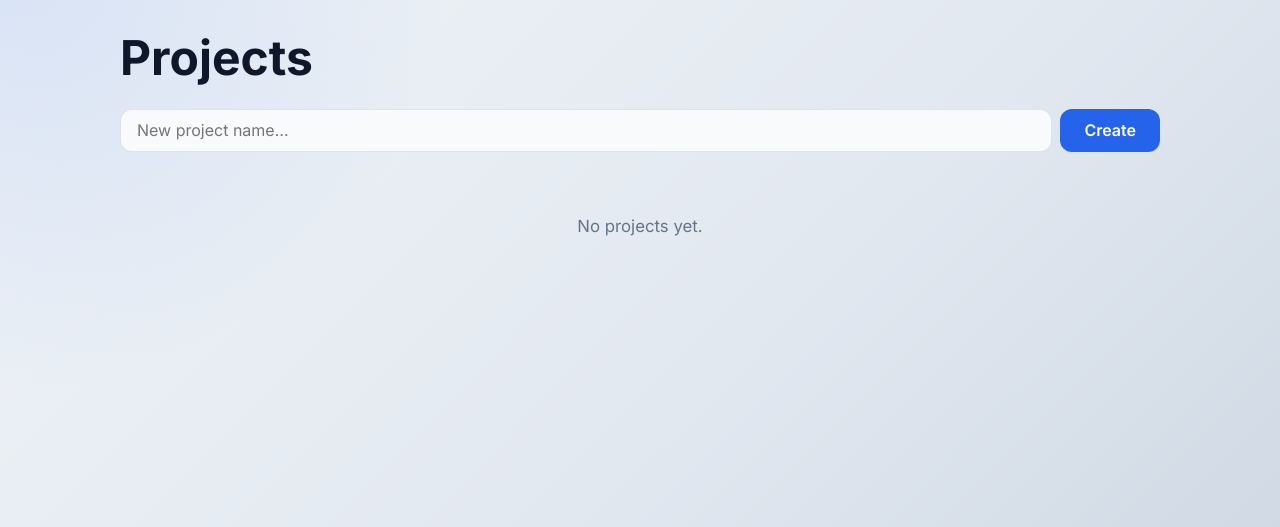
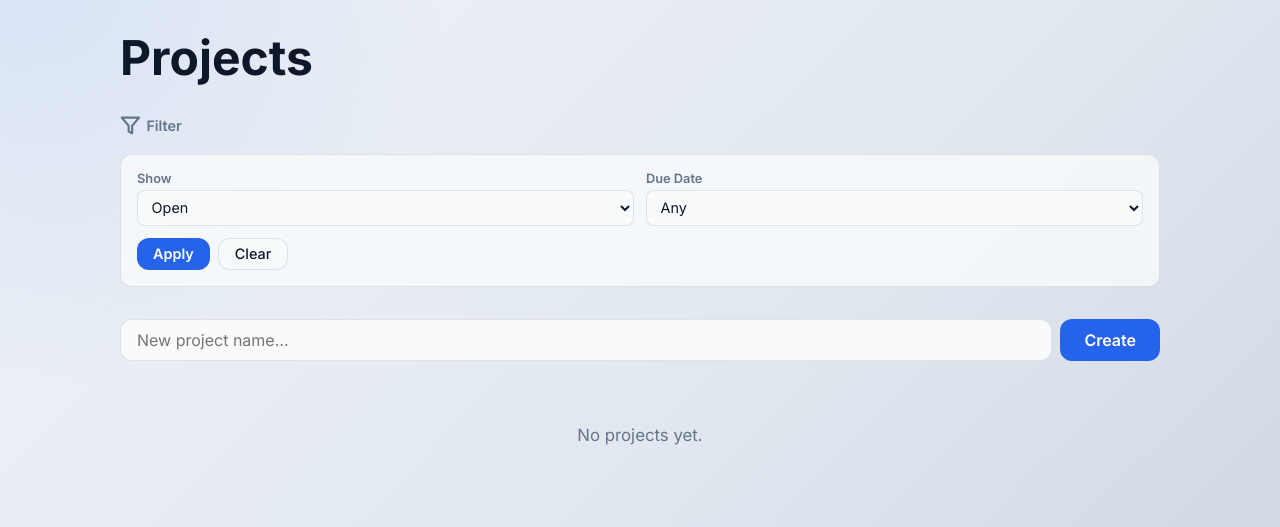
Before and after one commit to ni/GTD-TODOs, a Python web app: template app/templates/projects_list.html in a window 1280 px wide. Shown: the part 57-584 px from the top of the page. Run offline with Jinja, Linux system fonts and the light colour scheme; the template is opened without the code that fills it, so the values that code supplies are empty.

Commit message:
feat: add collapsible filter bar to Projects and All Tasks pages (#27)
* feat: add collapsible filter bar to Projects and All Tasks pages

- Add Show (Open/All) and Due Date filters to the Projects page,
  defaulting to open-only so completed projects are hidden by default
- Completed projects sort after open ones when showing all
- Wrap filter controls on both Projects and All Tasks pages in a
  collapsible <details> disclosure with a funnel icon
- Filter disclosure stays open after Apply when non-default filters
  are active, collapses on Clear
- Done tasks sort to the bottom on All Tasks when "All" status is selected
- Add tests for project filtering by completion status and due date

* ci: split CI into parallel jobs

Break the single validate job into four independent jobs (lint,
typecheck, test, docker) so they run concurrently.

---------

Co-authored-by: Taylor Riché <taylor.riche@emerson.com>

```diff
--- a/app/services/project_service.py
+++ b/app/services/project_service.py
@@ -41,12 +41,17 @@ def list_projects(
     *,
     include_archived: bool = False,
     include_completed: bool = False,
+    has_due_date: bool | None = None,
 ) -> list[Project]:
     stmt = select(Project)
     if not include_archived:
         stmt = stmt.where(Project.archived_at.is_(None))  # type: ignore[union-attr]
     if not include_completed:
         stmt = stmt.where(Project.completed_at.is_(None))  # type: ignore[union-attr]
+    if has_due_date is True:
+        stmt = stmt.where(Project.due_date.is_not(None))  # type: ignore[union-attr]
+    elif has_due_date is False:
+        stmt = stmt.where(Project.due_date.is_(None))  # type: ignore[union-attr]
     stmt = stmt.order_by(Project.name)
     return session.exec(stmt).all()  # type: ignore[return-value]
 
--- a/app/static/app.css
+++ b/app/static/app.css
@@ -625,6 +625,43 @@ h1 {
   background: rgba(15, 23, 42, 0.04);
 }
 
+/* --- Filter disclosure (collapsible filter bar) --- */
+
+.filter-disclosure {
+  margin-bottom: 2rem;
+}
+
+.filter-disclosure summary {
+  cursor: pointer;
+  color: var(--muted);
+  padding: 0.4rem 0;
+  user-select: none;
+  list-style: none;
+  display: inline-flex;
+  align-items: center;
+  gap: 0.35rem;
+  font-size: 0.9rem;
+  font-weight: 600;
+}
+
+.filter-disclosure summary::-webkit-details-marker {
+  display: none;
+}
+
+.icon-filter {
+  width: 1.3rem;
+  height: 1.3rem;
+  stroke-width: 2.5;
+}
+
+.filter-disclosure summary:hover {
+  color: var(--text);
+}
+
+.filter-disclosure .filter-bar {
+  margin-top: 0.75rem;
+}
+
 /* --- Filter bar --- */
 
 .filter-bar {
--- a/app/templates/projects_list.html
+++ b/app/templates/projects_list.html
@@ -5,6 +5,35 @@
 {% block content %}
 <section class="page-projects">
   <h1>Projects</h1>
+
+  <details class="filter-disclosure" {% if f_show != 'open' or f_has_due_date %}open{% endif %}>
+    <summary title="Filters"><svg class="icon-filter" viewBox="0 0 24 24" fill="none" stroke="currentColor" stroke-width="2" stroke-linecap="round" stroke-linejoin="round"><polygon points="22 3 2 3 10 12.46 10 19 14 21 14 12.46 22 3"/></svg> Filter</summary>
+    <form class="filter-bar" action="/projects" method="get">
+      <div class="filter-row">
+        <div class="filter-group">
+          <label for="f-show">Show</label>
+          <select id="f-show" name="show">
+            <option value="open" {% if f_show != "all" %}selected{% endif %}>Open</option>
+            <option value="all" {% if f_show == "all" %}selected{% endif %}>All</option>
+          </select>
+        </div>
+
+        <div class="filter-group">
+          <label for="f-due">Due Date</label>
+          <select id="f-due" name="has_due_date">
+            <option value="">Any</option>
+            <option value="yes" {% if f_has_due_date == "yes" %}selected{% endif %}>Has due date</option>
+            <option value="no" {% if f_has_due_date == "no" %}selected{% endif %}>No due date</option>
+          </select>
+        </div>
+      </div>
+
+      <div class="filter-actions">
+        <button type="submit" class="btn-primary btn-sm">Apply</button>
+        <a href="/projects" class="btn-secondary btn-sm">Clear</a>
+      </div>
+    </form>
+  </details>
 
   <form class="quick-add" action="/projects" method="post">
     <input type="text" name="name" placeholder="New project name…" required autocomplete="off">
--- a/app/templates/tasks_list.html
+++ b/app/templates/tasks_list.html
@@ -6,6 +6,8 @@
 <section class="page-all-tasks">
   <h1>All Tasks</h1>
 
+  <details class="filter-disclosure" {% if f_q or f_status != 'all_in_work' or f_project_id or f_has_due_date or f_is_recurring %}open{% endif %}>
+    <summary title="Filters"><svg class="icon-filter" viewBox="0 0 24 24" fill="none" stroke="currentColor" stroke-width="2" stroke-linecap="round" stroke-linejoin="round"><polygon points="22 3 2 3 10 12.46 10 19 14 21 14 12.46 22 3"/></svg> Filter</summary>
     <form class="filter-bar" action="/tasks" method="get">
       <div class="filter-row">
         <div class="filter-group">
@@ -59,6 +61,7 @@
         <a href="/tasks" class="btn-secondary btn-sm">Clear</a>
       </div>
     </form>
+  </details>
 
   {% if tasks %}
   <ul class="task-list">
```
Also changed, not shown: app/routes/pages.py (+27 -3 lines), tests/test_pages.py (+65 -1 lines), tests/test_today_and_projects.py (+1 -1 lines), .github/workflows/ci.yml. Lines whose indentation alone changed are shown as unchanged.
